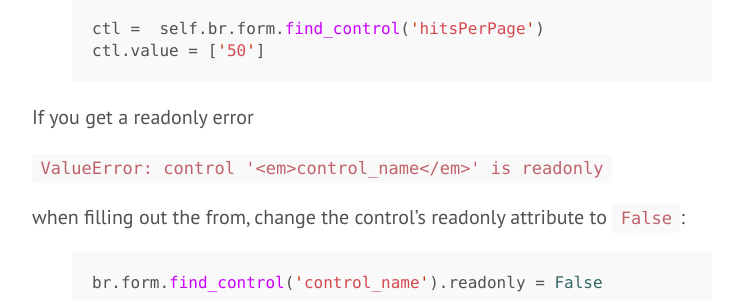
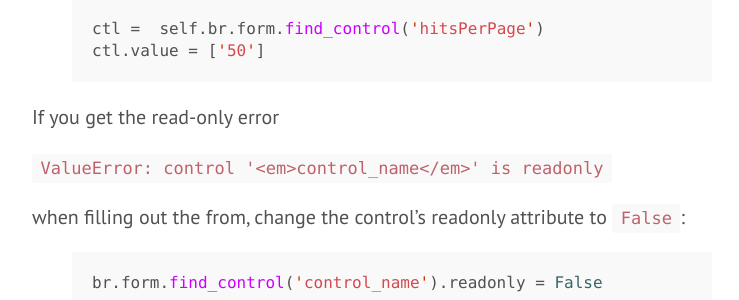
Before and after one commit to thayton/thayton.github.io, a Jekyll site: the page built from _posts/2014-12-08-form-handling-with-mechanize-and-beautifulsoup.md, in a window 1280 px wide and 900 px high, scrolled down 2996 px. Shown: the part 156-456 px from the top of the window, without its empty margins (428-1167 px from the left). Built offline with Jekyll 4.4.1, drawn with Linux system fonts in a browser that asks for light colours; Markdown is read by kramdown in place of the engine named in the settings.

Commit message:
formatting

```diff
--- a/_posts/2014-12-08-form-handling-with-mechanize-and-beautifulsoup.md
+++ b/_posts/2014-12-08-form-handling-with-mechanize-and-beautifulsoup.md
@@ -126,7 +126,7 @@ ctl =  self.br.form.find_control('hitsPerPage')
 ctl.value = ['50']
 {% endhighlight %}
 
-If you get a readonly error
+If you get the read-only error
 
 `ValueError: control '<em>control_name</em>' is readonly`
 
```
